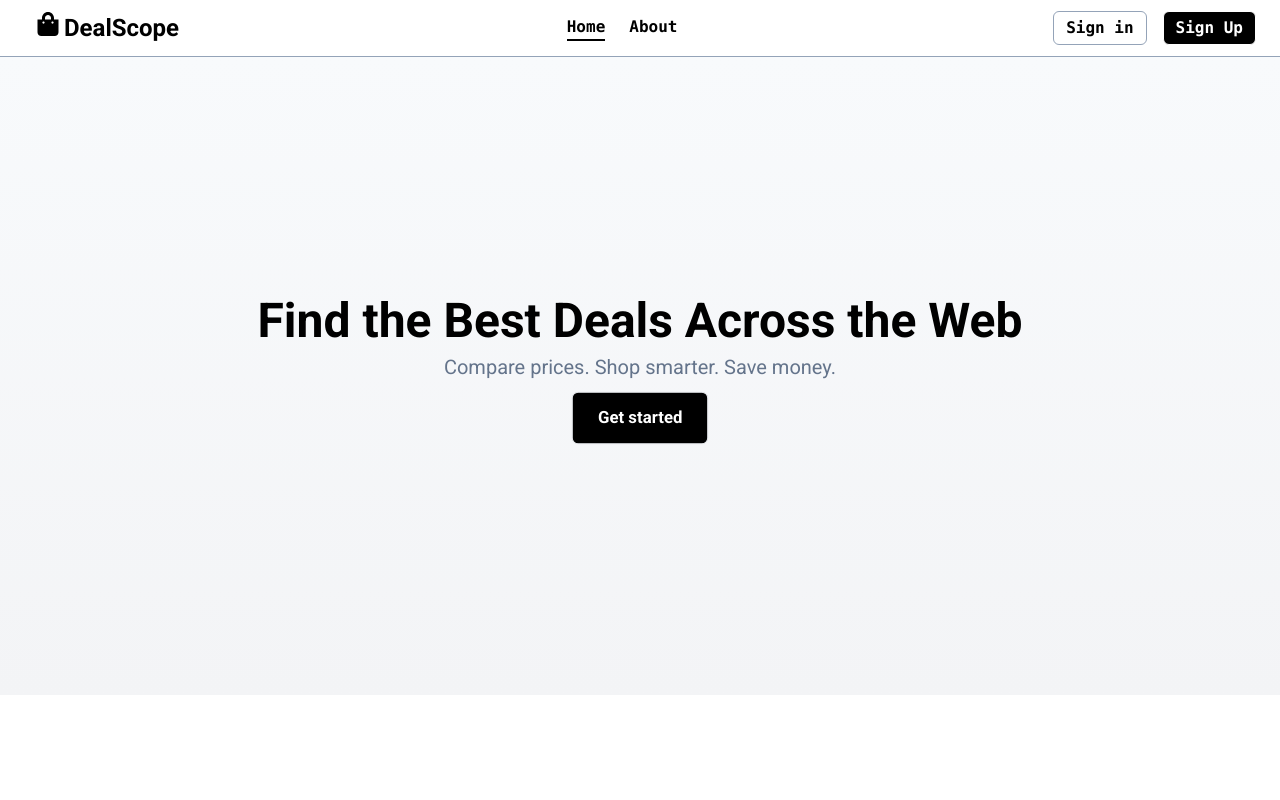
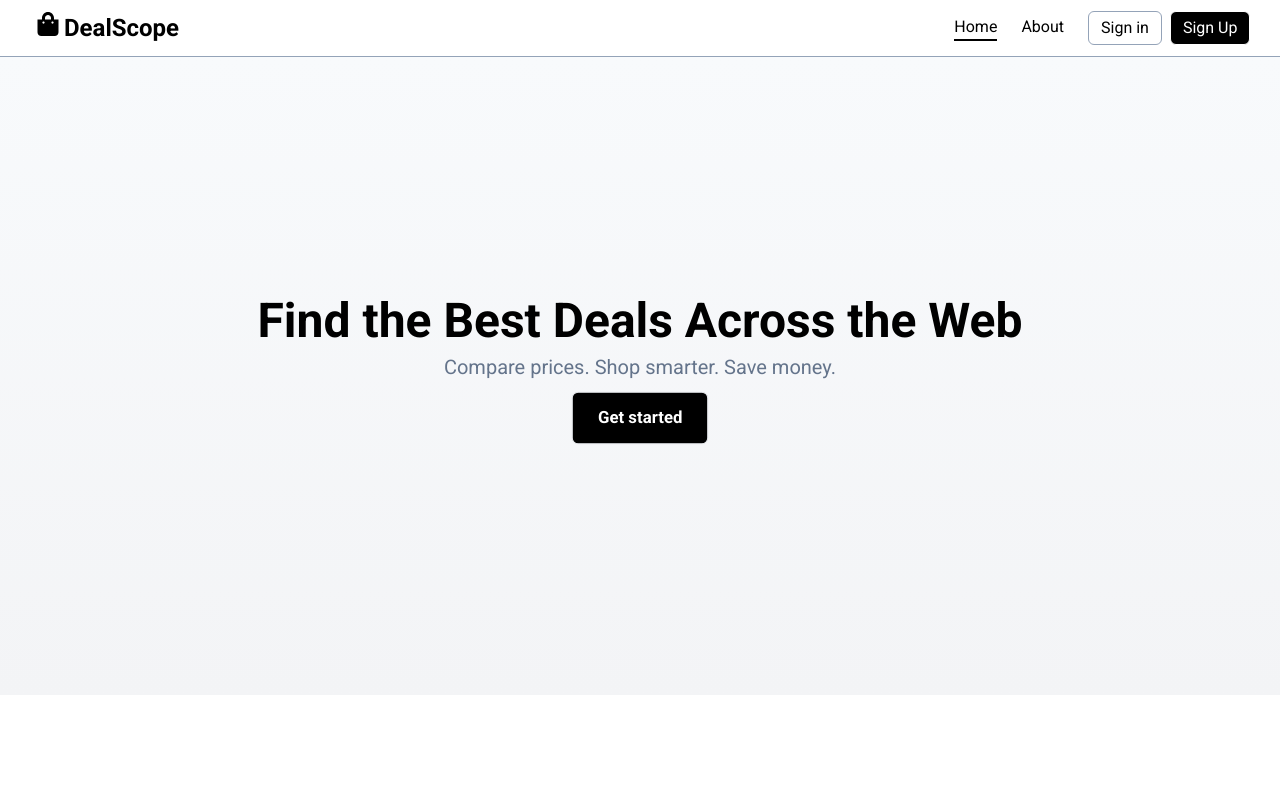
Before and after one commit to TipsySpirit0/deal-scope, a React (Vite) app in the folder dealscope/: page / in a window 1280 px wide. Shown: the top 800 px of the page. Built offline with nearby package versions, Linux system fonts and the light colour scheme.

Commit message:
refactor: improve navbar responsiveness

```diff
--- a/dealscope/src/components/Navbar.jsx
+++ b/dealscope/src/components/Navbar.jsx
@@ -1,34 +1,85 @@
-import React, { useContext } from "react";
-import { NavLink, Link} from "react-router-dom";
-import { AuthContext } from '../context/AuthContext.jsx';
-import { FaShoppingBag } from "react-icons/fa";
+import React, { useContext, useState } from "react";
+import { NavLink, Link } from "react-router-dom";
+import { AuthContext } from "../context/AuthContext.jsx";
+import { FaShoppingBag, FaBars, FaTimes } from "react-icons/fa";
 
-export default function Navbar(){
-    const { isAuthenticated, logout } = useContext(AuthContext);
+export default function Navbar() {
+  const { isAuthenticated, logout } = useContext(AuthContext);
+  const [isMenuOpen, setIsMenuOpen] = useState(false);
 
-    return(
-            <div className="border-b justify-center flex font-roboto border-slate-400 w-auto bg-white sticky top-0 z-10">
-                <div className="flex justify-between container w-[100%] px-6 h-14 font-mono font-semibold items-center">
-                    <Link to='/dashboard' className="flex gap-1 font-roboto text-base md:text-lg lg:text-2xl cursor-pointer hover:scale-105 hover:bg-stone-900 hover:text-gray-50 px-3 py-[6px] rounded-md transition duration-200 ease-in-out">
-                        <FaShoppingBag />
-                        DealScope
-                    </Link>
-                    <nav className="gap-6 flex text-lg ">
-                        <NavLink to='/' className={({ isActive }) => `border-b-2 ${isActive ? 'border-black' : 'border-transparent'} hover:border-b-black text-sm lg:text-base`}>Home</NavLink>
-                        <NavLink to='/about' className={({ isActive }) => `border-b-2 ${isActive ? 'border-black' : 'border-transparent'} hover:border-b-black text-sm lg:text-base`}>About</NavLink>
-                    </nav>
+  const toggleMenu = () => {
+    setIsMenuOpen(!isMenuOpen);
+  };
 
-                    { isAuthenticated ? (
-                        <div className="gap-4 flex">
-                            <button onClick={logout} className="border hover:scale-105 transition duration-200 px-3 py-1 text-white md:text-sm sm:text-xs rounded-md bg-black border-white">Logout</button>
-                        </div>)
-                        : (
-                        <div className="gap-1 md:gap-2 lg:gap-4 flex">
-                            <Link to='/signin' className="border hover:scale-105 transition duration-200 px-3 py-1 text-xs md:text-sm lg:text-base rounded-md border-slate-400">Sign in</Link>
-                            <Link to='/signup' className="border hover:scale-105 transition duration-200 px-3 py-1 text-xs md:text-sm text-white lg:text-base rounded-md bg-black border-white">Sign Up</Link>
-                        </div>)
-                    }
-                </div>
-            </div>
-    )
+  return (
+    <div className="border-b justify-center flex font-roboto border-slate-400 bg-white sticky top-0 z-10">
+      <div className="flex justify-between container px-6 h-14 font-mono font-semibold items-center">
+        <Link
+          to="/dashboard"
+          className="flex gap-1 font-roboto text-base md:text-lg lg:text-2xl cursor-pointer hover:scale-105 hover:bg-stone-900 hover:text-gray-50 px-3 py-[6px] rounded-md transition duration-200 ease-in-out"
+        >
+          <FaShoppingBag />
+          DealScope
+        </Link>
+      </div>
+      <div className="md:hidden" onClick={toggleMenu}>
+        {isMenuOpen ? (
+          <FaTimes className="m-4 text-2xl" />
+        ) : (
+          <FaBars className="m-4 text-2xl" />
+        )}
+      </div>
+      <nav
+        className={`gap-6 mr-4 flex items-center text-center ${
+          isMenuOpen
+            ? "flex-col absolute bg-white w-full top-14 left-0"
+            : "hidden md:flex"
+        }`}
+      >
+        <NavLink
+          to="/"
+          className={({ isActive }) =>
+            `border-b-2 ${
+              isActive ? "border-black" : "border-transparent"
+            } hover:border-b-black h-fit font-roboto`
+          }
+        >
+          Home
+        </NavLink>
+        <NavLink
+          to="/about"
+          className={({ isActive }) =>
+            `border-b-2 ${
+              isActive ? "border-black" : "border-transparent"
+            } hover:border-b-black h-fit font-roboto`
+          }
+        >
+          About
+        </NavLink>
+        {isAuthenticated ? (
+          <button
+            onClick={logout}
+            className="border hover:scale-105 transition duration-200 px-3 py-1 text-white rounded-md bg-black border-white"
+          >
+            Logout
+          </button>
+        ) : (
+          <div className="flex gap-2 w-44">
+            <Link
+              to="/signin"
+              className="border hover:scale-105 transition duration-200 px-3 py-1 rounded-md border-slate-400"
+            >
+              Sign in
+            </Link>
+            <Link
+              to="/signup"
+              className="border hover:scale-105 transition duration-200 px-3 py-1 text-white rounded-md bg-black border-white"
+            >
+              Sign Up
+            </Link>
+          </div>
+        )}
+      </nav>
+    </div>
+  );
 }
```
Also changed, not shown: dealscope/src/components/Testcomp.jsx (+13 -3 lines).
